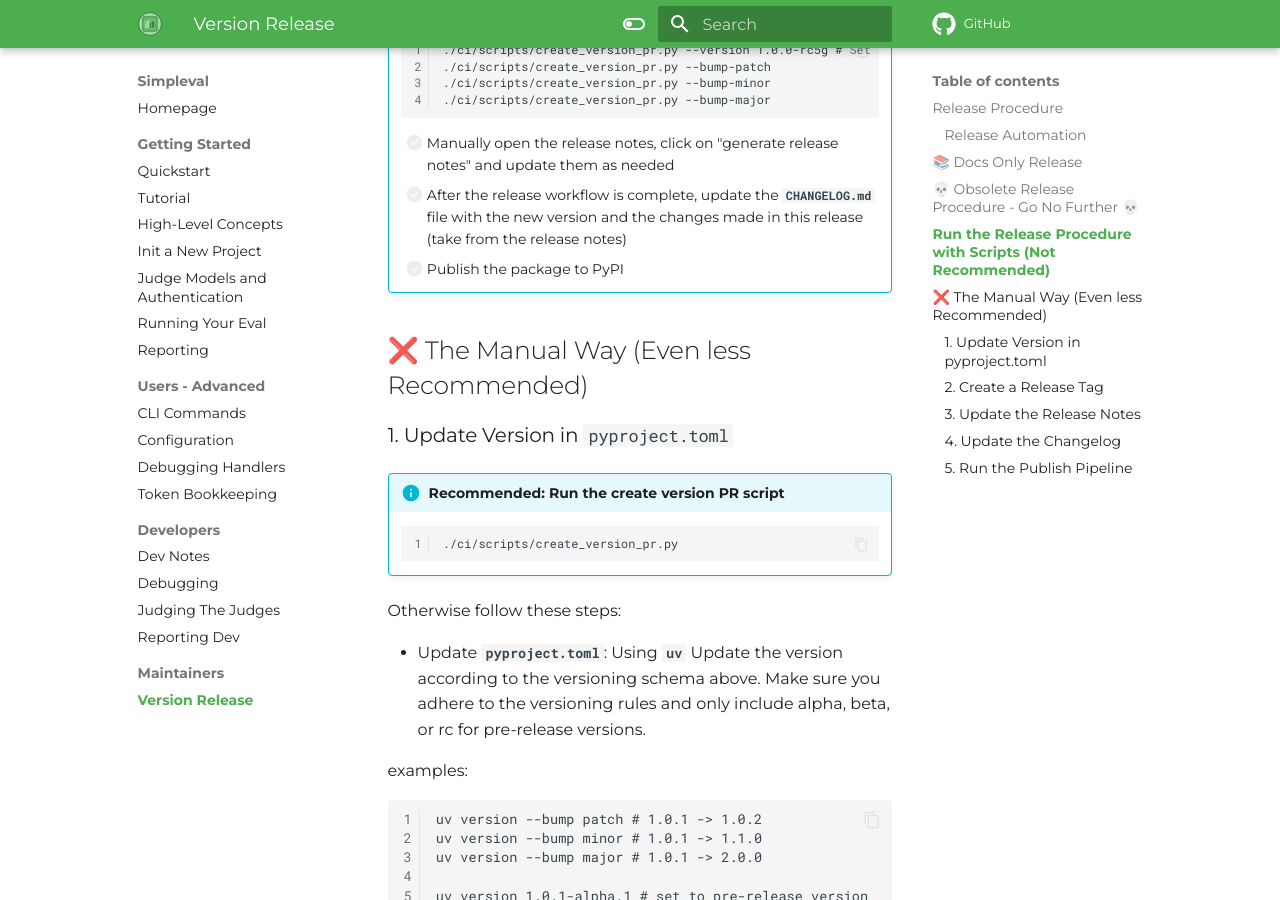
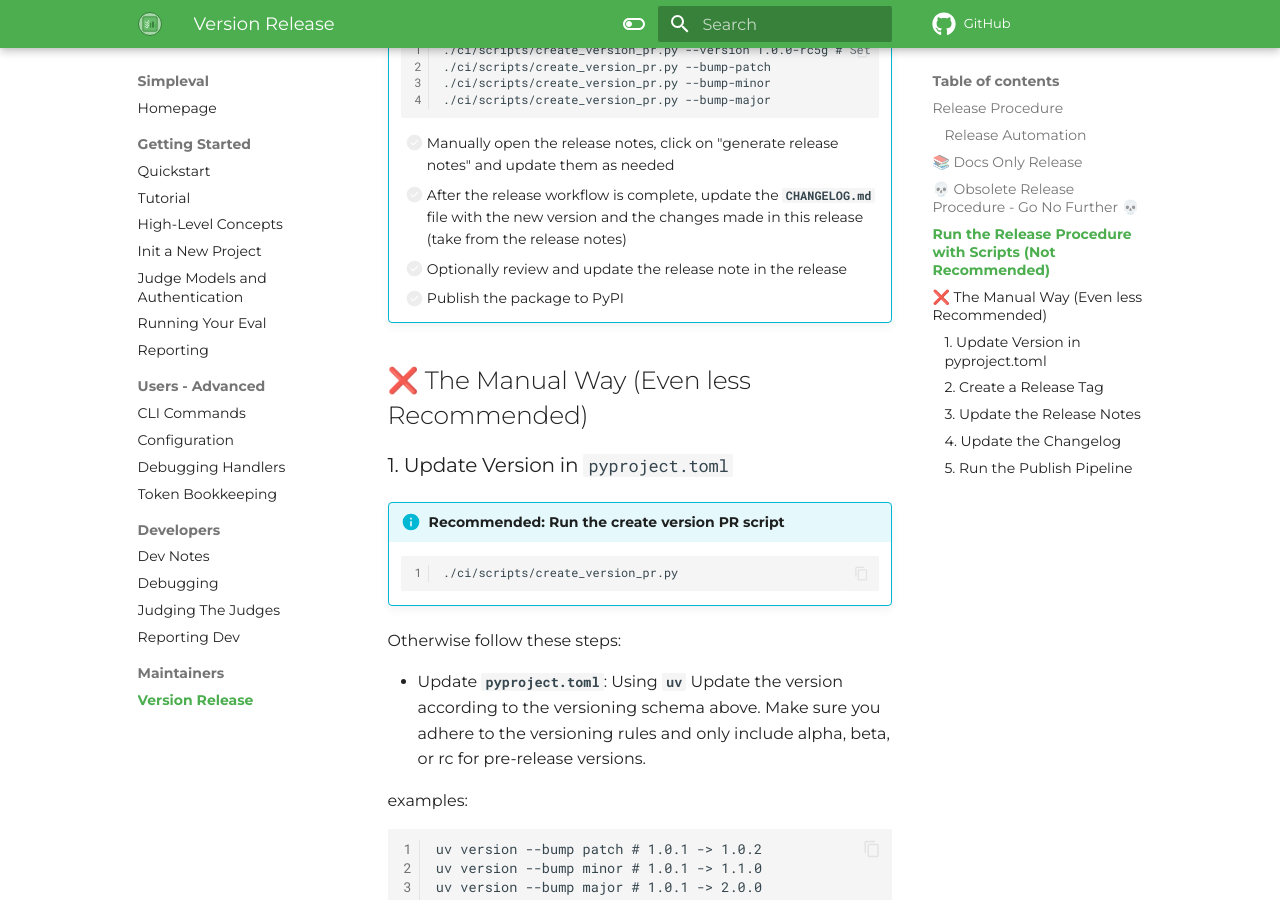
Before and after one commit to cyberark/simple-llm-eval, an MkDocs documentation site: the page built from docs/maintainers/version-release.md, in a window 1280 px wide and 900 px high, scrolled down 1895 px. Built offline with MkDocs 1.6.1 and Material for MkDocs 9.7.7, drawn with Linux system fonts in a browser that asks for light colours; comment, search, counter and statistics services are not loaded; the version menu is left out.

Commit message:
Release with generated notes (#191)

```diff
--- a/docs/maintainers/version-release.md
+++ b/docs/maintainers/version-release.md
@@ -77,6 +77,7 @@
 
     - [ ] Manually open the release notes, click on "generate release notes" and update them as needed
     - [ ] After the release workflow is complete, update the `CHANGELOG.md` file with the new version and the changes made in this release (take from the release notes)
+    - [ ] Optionally review and update the release note in the release
     - [ ] Publish the package to PyPI
 
 ## ❌ The Manual Way (Even less Recommended)
```
Also changed, not shown: 1 other file.
